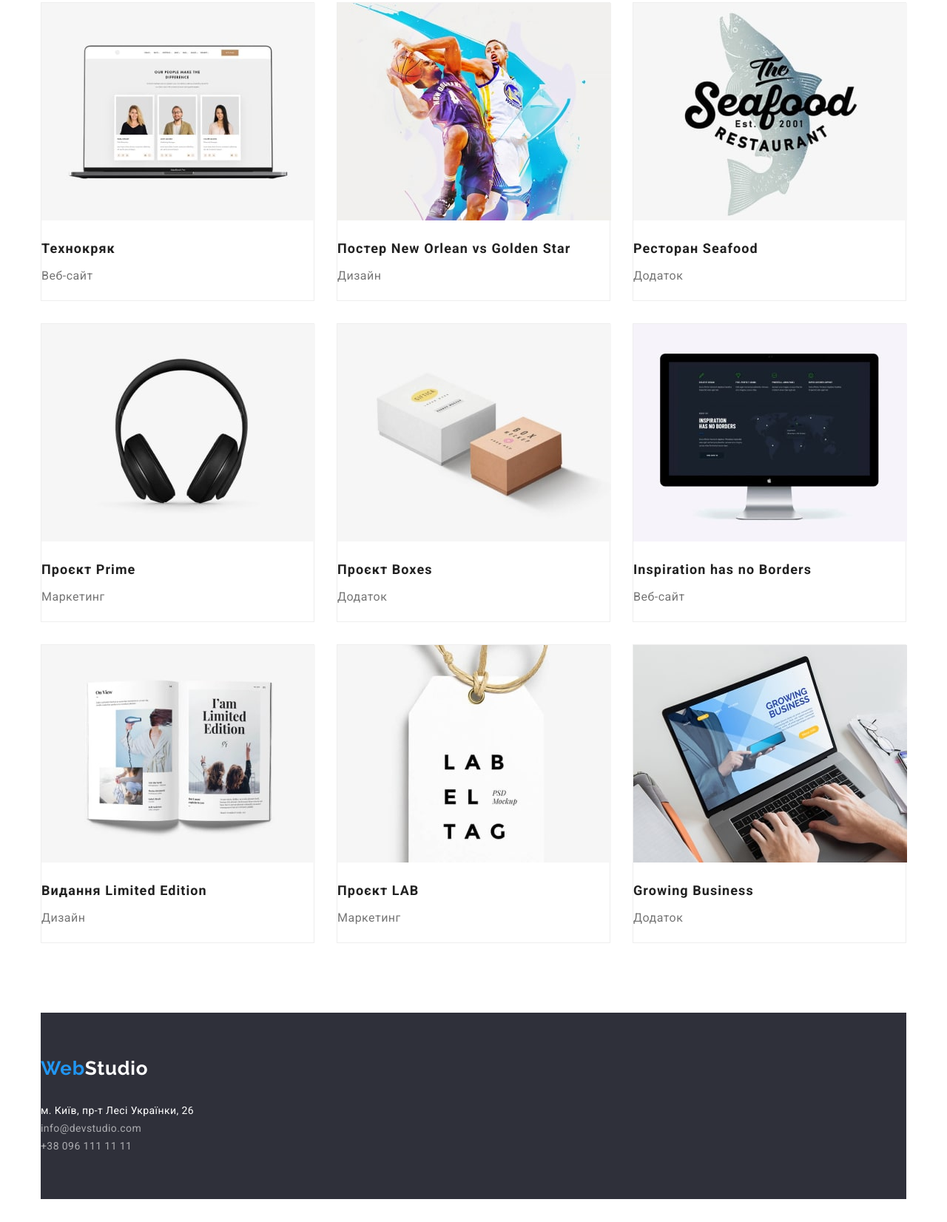
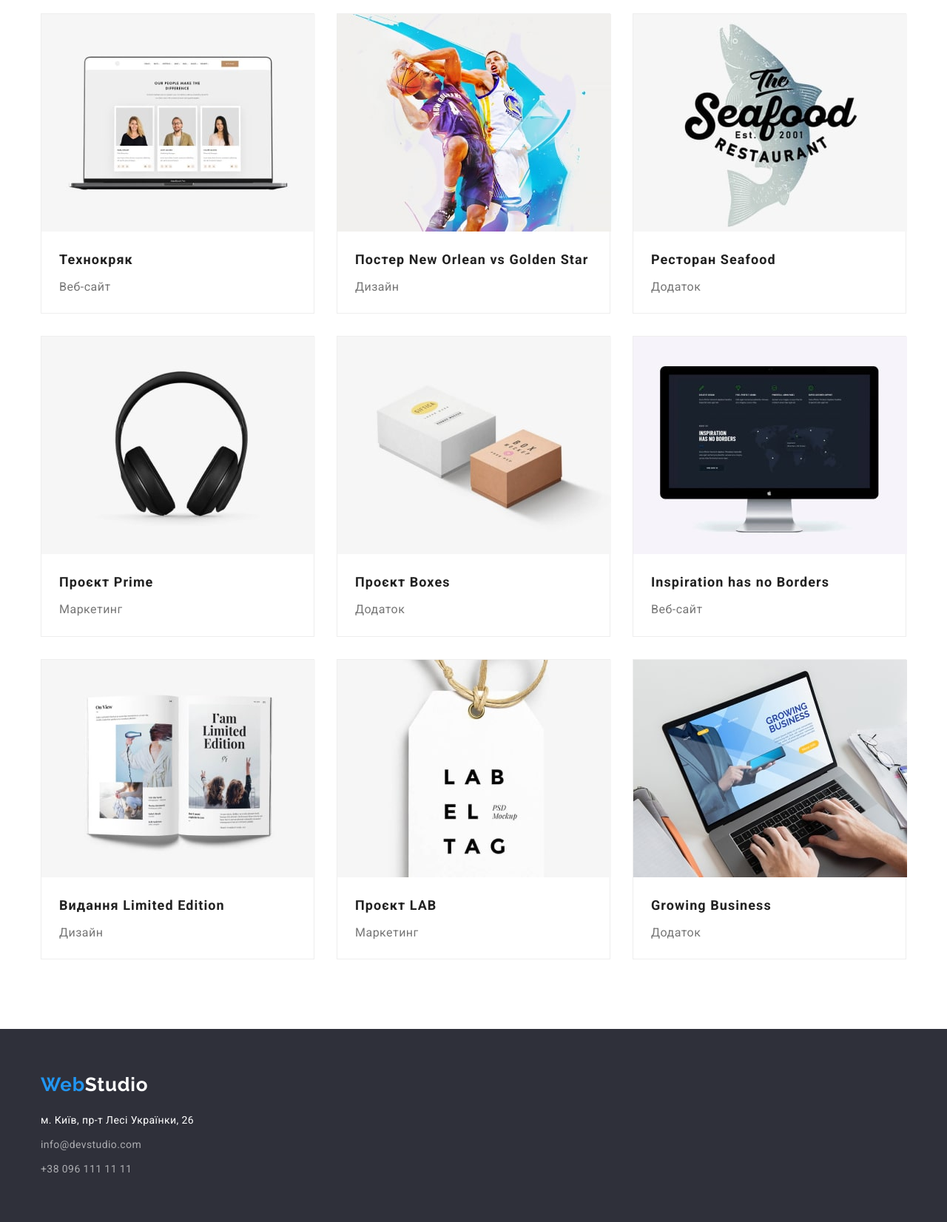
Before and after one commit to AnnaKompan/goit-markup-hw-03, a plain HTML site: page portfolio.html in a window 1280 px wide. Shown: the part 249-1901 px from the top of the page at 74% size. Before the commit the page ends 1870 px from the top, so only its background shows below. Drawn offline with nearby package versions, Linux system fonts and the light colour scheme.

Commit message:
modified-2

```diff
--- a/css/styles.css
+++ b/css/styles.css
@@ -59,7 +59,7 @@ img {
 .header {
   padding-top: 24px;
   padding-bottom: 25px;
-  border: 1px solid #ececec;
+  border-bottom: 1px solid #ececec;
 }
 
 .container {
@@ -208,7 +208,6 @@ img {
 }
 /* ----------------------------WORK----------------- */
 .work {
-  padding-top: 94px;
   padding-bottom: 94px;
 }
 
@@ -244,6 +243,7 @@ img {
   text-align: center;
   letter-spacing: 0.03em;
   color: var(--main-color);
+  margin-bottom: 50px;
 }
 
 .team-item {
@@ -251,7 +251,6 @@ img {
   box-shadow: 0px 1px 3px rgba(0, 0, 0, 0.12), 0px 1px 1px rgba(0, 0, 0, 0.14),
     0px 2px 1px rgba(0, 0, 0, 0.2);
   border-radius: 0px 0px 4px 4px;
-  margin-top: 50px;
 }
 
 .team-name {
@@ -261,7 +260,6 @@ img {
   text-align: center;
   letter-spacing: 0.03em;
   color: var(--main-color);
-  padding-top: 30px;
 }
 .team-job {
   font-size: 16px;
@@ -269,11 +267,17 @@ img {
   text-align: center;
   letter-spacing: 0.03em;
   color: var(--pale-color);
+  padding-top: 10px;
+}
+
+.team-member {
+  padding-top: 30px;
   padding-bottom: 30px;
 }
 
 /* --------------------FOOTER----------------- */
-.footer {
+
+footer {
   background-color: #2f303a;
   padding-top: 60px;
   padding-bottom: 60px;
@@ -304,12 +308,16 @@ img {
   letter-spacing: 0.03em;
   color: var(--secondary-color);
 }
+
+.address-list {
+  margin-top: 9px;
+}
+
 .address-item {
   font-size: 14px;
   line-height: calc(24 / 14);
   letter-spacing: 0.03em;
   color: var(--address-color);
-  padding-top: 9px;
 }
 
 /* ------------------------PORTFOLIO--------------------------------- */
@@ -322,6 +330,7 @@ img {
   align-items: center;
   text-align: center;
   gap: 8px;
+  margin-bottom: 20px;
 }
 
 .portfolio-btn:hover,
@@ -356,24 +365,23 @@ img {
   padding: 6px 22px;
 }
 
-/* ----------------------PROJECTS------------------------------ */
-.project {
-  margin-top: 34px;
-}
 .project-list {
   display: flex;
   flex-wrap: wrap;
   justify-content: space-between;
 }
+
+.project {
+  padding: 20px 24px;
+}
+
 .project-item {
   background: var(--main-background-color);
   border: 1px solid #eeeeee;
   width: 370px;
-  height: 404px;
-  padding-bottom: 94px;
-  width: calc(100%-1170) / 3;
-  margin-bottom: 30px;
+  margin-top: 30px;
 }
+
 .project-item:nth-last-child(-n + 3) {
   margin-bottom: 94px;
 }
@@ -384,7 +392,6 @@ img {
   line-height: 2;
   letter-spacing: 0.06em;
   color: var(--main-color);
-  margin-top: 20px;
 }
 .project-text {
   font-size: 16px;
--- a/portfolio.html
+++ b/portfolio.html
@@ -48,56 +48,71 @@
           <li class="portfolio-item list"><button type="button" class="portfolio-btn">Додатки</button></li>
           <li class="portfolio-item list"><button type="button" class="portfolio-btn">Дизайн</button></li>
           <li class="portfolio-item list"><button type="button" class="portfolio-btn">Маркетинг</button></li>
-    </div>
+        </ul>
 
-    <div class="container">
-      <section class="project"></section>
-      </ul>
         <ul class="project-list">
           <li class="project-item list">
             <img src="./images/techno-min.jpg" alt="Веб-сайт">
+            <div class="project">
               <h3 class="project-name">Технокряк</h3>
               <p class="project-text">Веб-сайт</p>
+            </div>
           </li>
           <li class="project-item list">
             <img src="./images/poster-min.jpg" alt="Постер">
+            <div class="project">
               <h3 class="project-name">Постер New Orlean vs Golden Star</h3>
               <p class="project-text">Дизайн</p>
+            </div>
           </li>
           <li class="project-item list">
             <img src="./images/seafood-min.jpg" alt="Дизайн ресторану">
+            <div class="project">
               <h3 class="project-name">Ресторан Seafood</h3>
               <p class="project-text">Додаток</p>
+            </div>
           </li>
           <li class="project-item list">
             <img src="./images/prime-min.jpg" alt="Маркетинговий проєкт">
+            <div class="project">
               <h3 class="project-name">Проєкт Prime</h3>
               <p class="project-text">Маркетинг</p>
+            </div>
           </li>
           <li class="project-item list">
             <img src="./images/boxes-min.jpg" alt="Додаток">
+            <div class="project">
               <h3 class="project-name">Проєкт Boxes</h3>
               <p class="project-text">Додаток</p>
+            </div>
           </li>
           <li class="project-item list">
             <img src="./images/inspiration-min.jpg" alt="Веб-сайт">
+            <div class="project">
               <h3 class="project-name">Inspiration has no Borders</h3>
               <p class="project-text">Веб-сайт</p>
+            </div>
           </li>
           <li class="project-item list">
             <img src="./images/limited-min.jpg" alt="Дизайн">
+            <div class="project">
               <h3 class="project-name">Видання Limited Edition</h3>
               <p class="project-text">Дизайн</p>
+            </div>
           </li>
           <li class="project-item list">
             <img src="./images/lab-min.jpg" alt="Маркетинговий проєкт">
+            <div class="project">
               <h3 class="project-name">Проєкт LAB</h3>
               <p class="project-text">Маркетинг</p>
+            </div>
           </li>
           <li class="project-item list">
             <img src="./images/business-min.jpg" alt="Додаток">
+            <div class="project">
               <h3 class="project-name">Growing Business</h3>
               <p class="project-text">Додаток</p>
+            </div>
           </li>
         </ul>
     </div>
@@ -106,10 +121,9 @@
 
   <footer>
     <div class="container">
-      <section class="footer">
       <a href="/" lang="en" class="footer-logo"><span class="active-logo">Web</span>Studio</a>
       <address class="address">
-          <ul class="address-item">
+        <ul>
           <li class="address-map list">
             <a class="address-map link" href="https://goo.gl/maps/jwkZKJN9jdNiGh6j6" target="_blank"
               rel="noopener noreferrer nofollow">м. Київ, пр-т Лесі Українки, 26</a>
@@ -122,7 +136,6 @@
           </li>
         </ul>
       </address>
-      </section>
     </div>
   </footer>
 </body>
```
Also changed, not shown: index.html (+17 -11 lines), 1 other file. Lines whose indentation alone changed are shown as unchanged.
